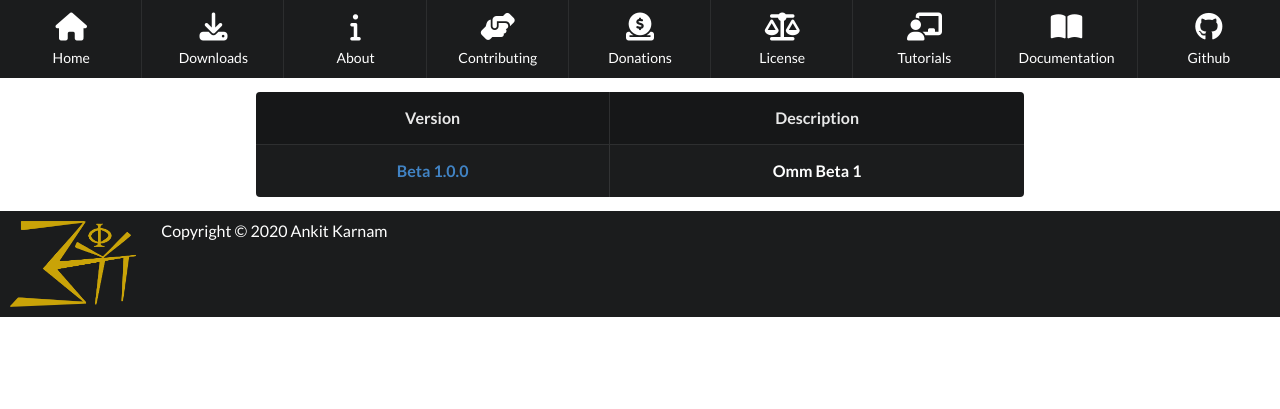
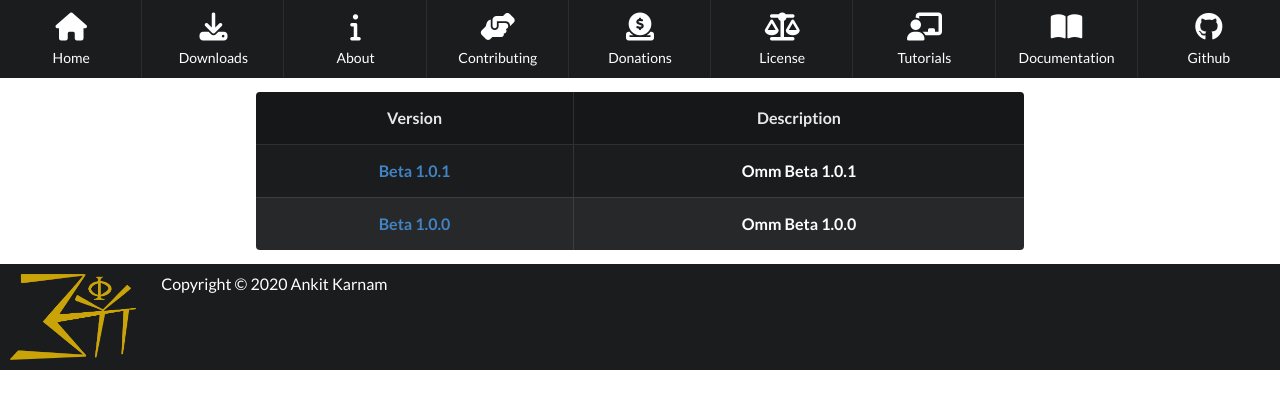
Before and after one commit to ka-language/web, a PHP site: page /downloads.php in a window 1280 px wide. Shown: the top 409 px of the page. Run offline with PHP 8.4, Linux system fonts and the light colour scheme; some libraries are stand-ins or nearby versions.

Commit message:
added the next version

```diff
--- a/downloads.php
+++ b/downloads.php
@@ -33,12 +33,20 @@
       </tr>
     </thead>
     <tbody>
+    <tr>
+        <td>
+          <a id='download_version' onclick='downloadv("beta1.0.1")'>Beta 1.0.1</a>
+        </td>
+        <td>
+          Omm Beta 1.0.1
+        </td>
+      </tr>
       <tr>
         <td>
           <a id='download_version' onclick='downloadv("beta1.0.0")'>Beta 1.0.0</a>
         </td>
         <td>
-          Omm Beta 1
+          Omm Beta 1.0.0
         </td>
       </tr>
     </tbody>
@@ -48,7 +56,7 @@
     function downloadv(version) {
       switch (navigator.platform) {
         case "Win32":
-          window.location.href = '/versions/' + version + '/setup.msi'
+          window.location.href = 'https://github.com/omm-lang/omm/releases/download/' + version + '/setup.msi';
           break;
         default:
         alert("Sorry, but the Omm installer is not available on your platform. Try installing from the source")
--- a/index.php
+++ b/index.php
@@ -42,9 +42,11 @@
 
         function download() {
 
+          const version = "b1.0.1"
+
           switch (navigator.platform) {
             case "Win32":
-              window.location.href = '/versions/beta1.0.0/setup.msi'
+              window.location.href = 'https://github.com/omm-lang/omm/releases/download/' + version + '/setup.msi'
               break;
             default:
               alert("Sorry, but the Omm installer is not available on your platform. Try installing from the source")
```
Also changed, not shown: versions/windows/INSTRUCTIONS.md (added, +3 -0 lines), 5 other files.
